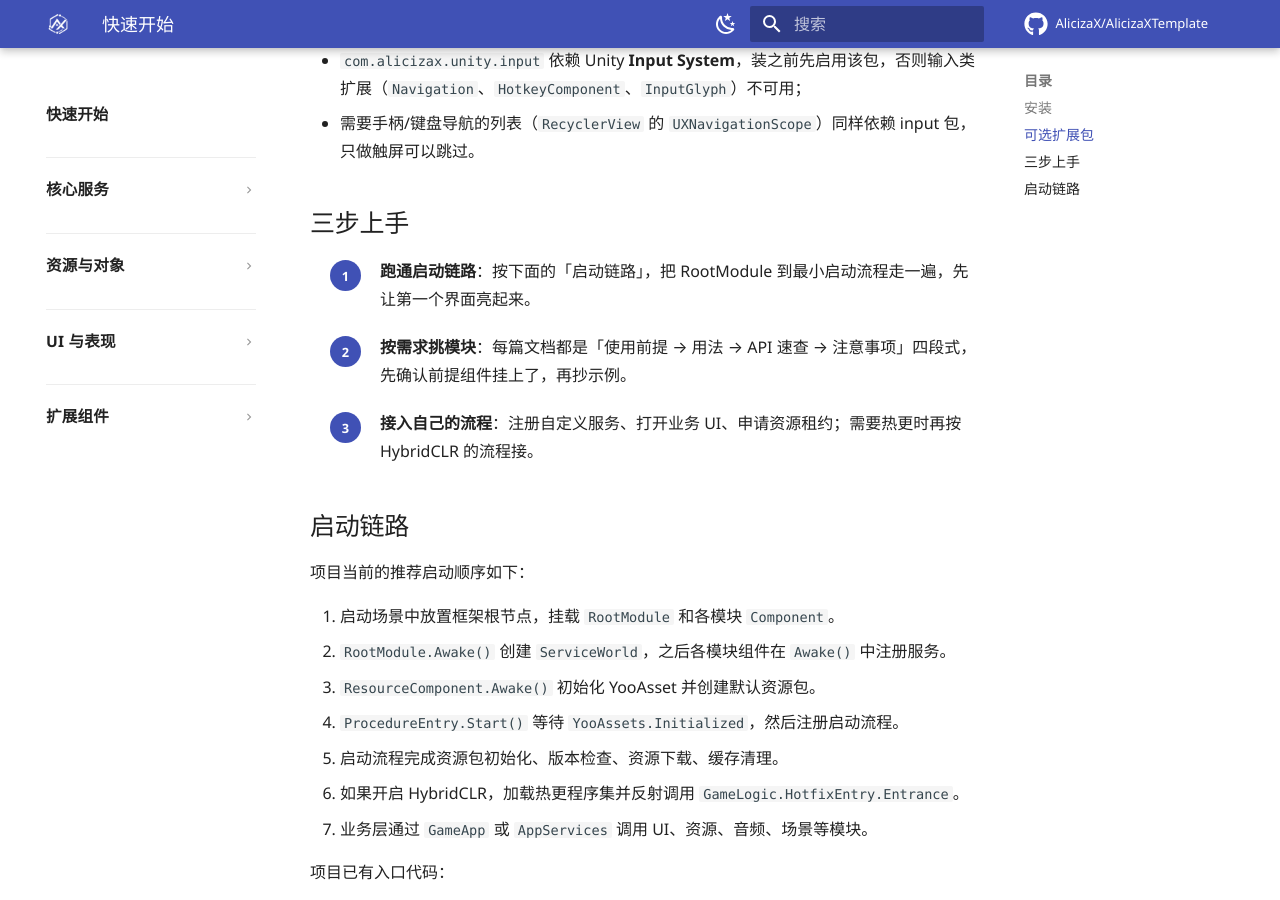
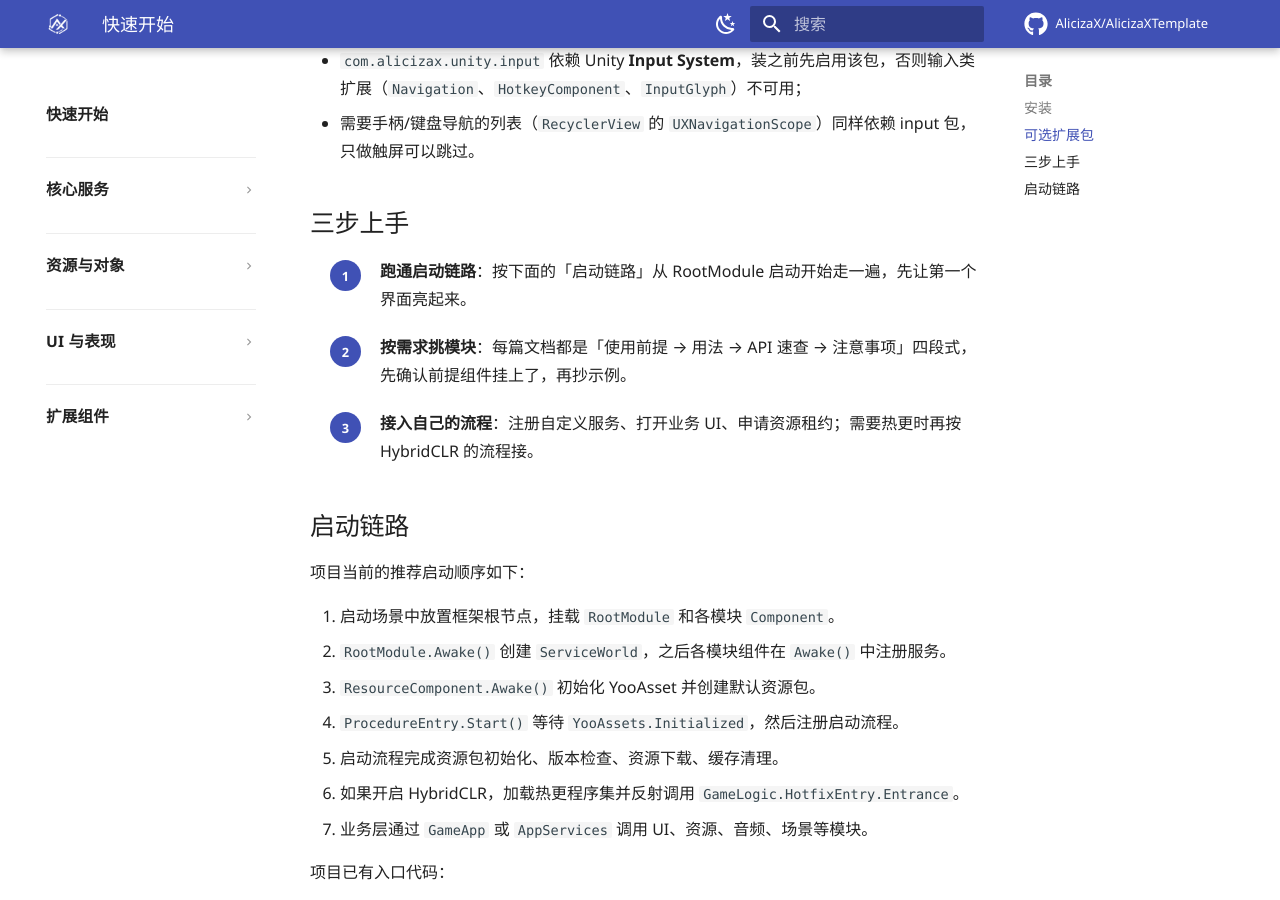
Before and after one commit to b4lie/AlicizaXWiki, an MkDocs documentation site: the page built from docs/quickstart.md, in a window 1280 px wide and 900 px high, scrolled down 1354 px. Built offline with MkDocs 1.6.1 and Material for MkDocs 9.7.7, drawn with Linux system fonts in a browser that asks for light colours; comment, search, counter and statistics services are not loaded.

Commit message:
docs(quickstart): 调整三步上手第一步措辞

```diff
--- a/docs/quickstart.md
+++ b/docs/quickstart.md
@@ -42,7 +42,7 @@
 
 <div class="steps" markdown>
 
-1. **跑通启动链路**：按下面的「启动链路」，把 RootModule 到最小启动流程走一遍，先让第一个界面亮起来。
+1. **跑通启动链路**：按下面的「启动链路」从 RootModule 启动开始走一遍，先让第一个界面亮起来。
 
 2. **按需求挑模块**：每篇文档都是「使用前提 → 用法 → API 速查 → 注意事项」四段式，先确认前提组件挂上了，再抄示例。
 
```
